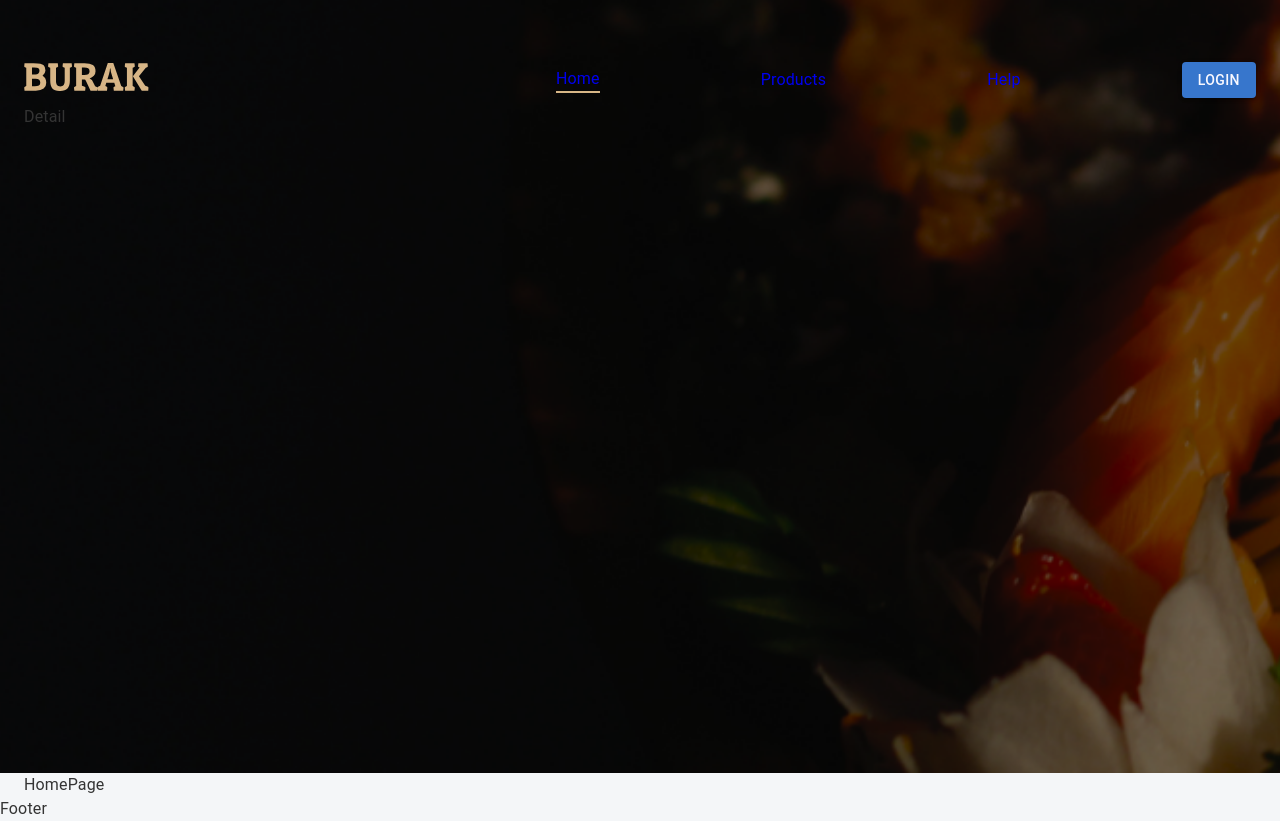
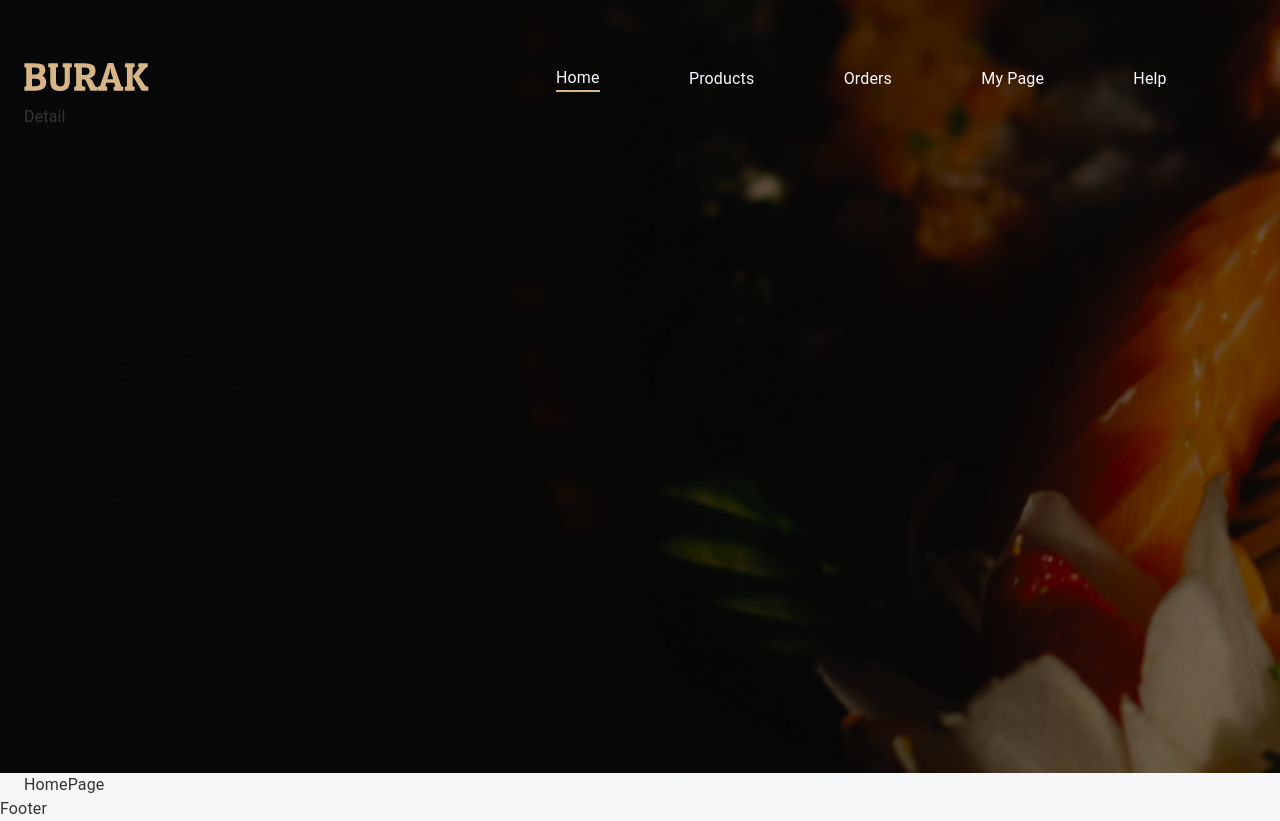
Before and after one commit to asliddinbe/burak-react, a React (Create React App) app: page / in a window 1280 px wide. Built offline with nearby package versions, Linux system fonts and the light colour scheme.

Commit message:
fix: modifiy root index render logic

```diff
--- a/src/app/components/headers/HomeNavbar.tsx
+++ b/src/app/components/headers/HomeNavbar.tsx
@@ -2,7 +2,7 @@ import { Box, Button, Container, Stack } from "@mui/material";
 import { NavLink } from "react-router-dom";
 
 export function HomeNavbar() {
-    const authMember = null;
+    const authMember = true;
     return (
       <div className="home-navbar">
         <Container sx={{mt:"55px", height: "642px" }}>
@@ -20,39 +20,41 @@ export function HomeNavbar() {
                     </NavLink>
                 </Box>
                 <Stack
-                flexDirection={"row"}
-                justifyContent={"space-between"}
-                minWidth={"700px"}
-                alignItems={"center"}
+                 flexDirection={"row"}
+                 justifyContent={"space-between"}
+                 minWidth={"700px"}
+                 alignItems={"center"}
                 >
-                <Box>
-                <NavLink to={"/"} activeClassName={"underline"}>
-                  Home </NavLink>
+                <Box className={"hover-line"}>
+                 <NavLink to="/" activeClassName={"underline"}>
+                   Home
+                  </NavLink>
                 </Box>
-                <Box>
-                <NavLink to={"/products"} activeClassName={"underline"}>
-                  Products </NavLink>
+                <Box className={"hover-line"}>
+                  <NavLink to="/products" activeClassName={"underline"}>
+                    Products
+                  </NavLink>
                 </Box>
                 { authMember ? (
-                    <Box>
-                    <NavLink to={"/orders"} activeClassName={"underline"}>
+                    <Box className={"hover-line"}>
+                    <NavLink to="/orders" activeClassName={"underline"}>
                       Orders </NavLink>
                     </Box>
                 ) :null }
                  { authMember ? (
-                    <Box>
-                    <NavLink to={"/member-page"} activeClassName={"underline"}>
+                    <Box className={"hover-line"}>
+                    <NavLink to="/member-page" activeClassName={"underline"}>
                      My Page </NavLink>
                     </Box>
                 ) :null }
-                <Box>
+                <Box className={"hover-line"}>
                     <NavLink to="/help" activeClassName={"underline"}>
                       Help</NavLink>
                 </Box>
                 {/* BASKET*/}
 
                 { ! authMember ? (
-                    <Box>
+                    <Box >
                        <Button
                          variant="contained"
                          style={{ background: "#3776CC", color: "#f8f8ff" }}
--- a/src/css/navbar.css
+++ b/src/css/navbar.css
@@ -10,7 +10,7 @@
     text-decoration: none;
 }
 
-.home-navbar .hover-line a{
+.home-navbar /*.hover-line*/ a {
     color: #f8f8ff;
     z-index: 100;
 }
@@ -24,7 +24,7 @@
 .home-navbar .hover-line:after {
     display: block;
     content: "";
-    border-bottom: solid 2px #d7b686;
+    border-bottom: solid 2px #e7b686;
     transform: scaleX(0);
     transition: transform 250ms ease-in-out;
 }
--- a/src/index.tsx
+++ b/src/index.tsx
@@ -7,8 +7,8 @@ import reportWebVitals from './reportWebVitals';
 import CssBaseline from '@mui/material/CssBaseline';
 import { ThemeProvider } from '@mui/material/styles';
 import theme from './app/MaterialTheme';
+import { BrowserRouter as Router } from "react-router-dom";
 import "./css/index.css";
-import { BrowserRouter as Router } from "react-router-dom";
 
 const container = document.getElementById('root')!;
 const root = createRoot(container);
```
